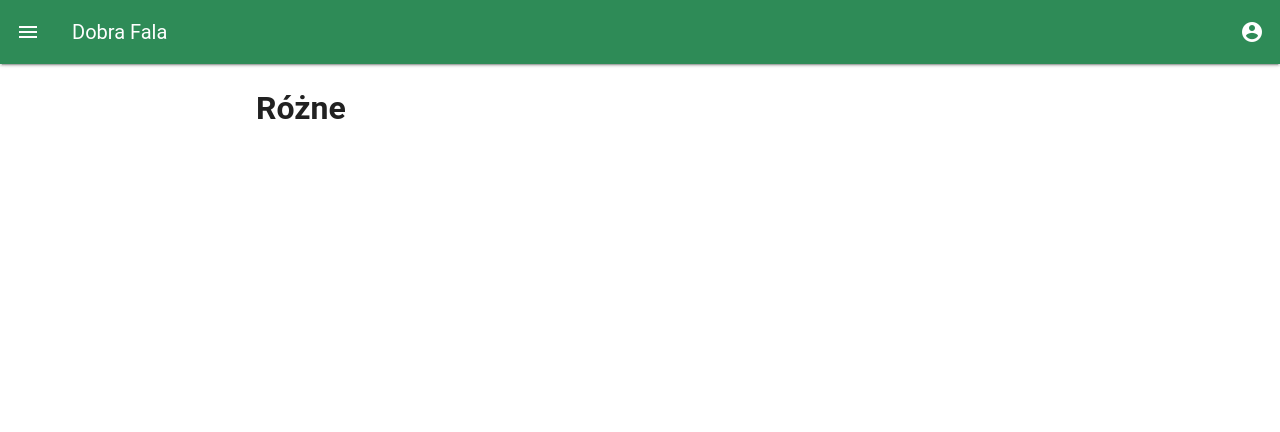
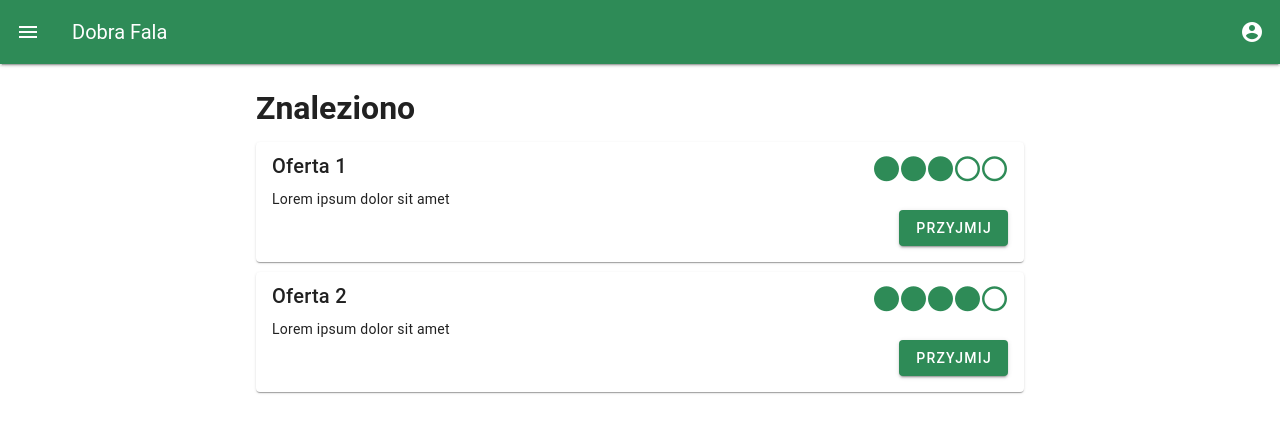
Before and after one commit to KMChris/dobra-fala, a Nuxt app in the folder client/: page /znaleziono in a window 1280 px wide. Shown: the top 432 px of the page. Built offline with nearby package versions, Linux system fonts and the light colour scheme.

Commit message:
Add offers

```diff
--- a/client/pages/znaleziono.vue
+++ b/client/pages/znaleziono.vue
@@ -1,13 +1,49 @@
 <template>
   <div>
-    <h1>Różne</h1>
+    <h1>Znaleziono</h1>
+    <v-card v-for="offer in offers">
+      <v-card-title>
+        <div style="display: flex;">
+          {{ offer.title }}
+          <v-spacer></v-spacer>
+          <v-rating v-model="offer.rating" size="27" color="#2e8b57" empty-color="#2e8b57"
+                    empty-icon="mdi-circle-outline"
+                    half-icon="mdi-circle-half-full"
+                    full-icon="mdi-circle"
+                    readonly
+          ></v-rating>
+        </div>
+      </v-card-title>
+      <v-card-text>
+        <div class="card">
+          {{ offer.content }}
+        </div>
+        <div style="display: flex;">
+          <v-spacer></v-spacer>
+          <v-btn color="#2e8b57">Przyjmij</v-btn>
+        </div>
+      </v-card-text>
+    </v-card>
   </div>
 </template>
 
 <script setup lang="ts">
-
+const offers = ref([
+  {
+    title: 'Oferta 1',
+    content: 'Lorem ipsum dolor sit amet',
+    rating: 3,
+  },
+  {
+    title: 'Oferta 2',
+    content: 'Lorem ipsum dolor sit amet',
+    rating: 4
+  },
+]) // TODO get offers from server
 </script>
 
 <style scoped>
-
+.v-card, h1 {
+  margin-bottom: 10px;
+}
 </style>
```
